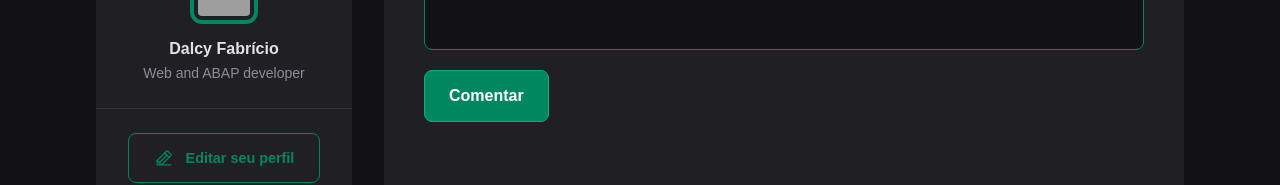
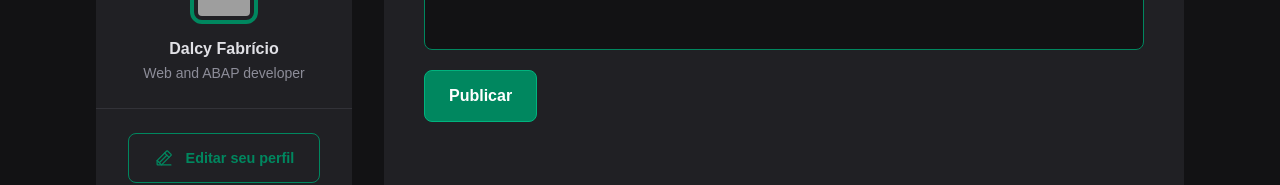
Before and after one commit to Fab2295/Feed-Layout, a React (Vite) app: page / in a window 1280 px wide. Shown: the part 190-375 px from the top of the page. Built offline with nearby package versions, Linux system fonts and the light colour scheme; grey boxes are pictures that could not be loaded.

Commit message:
mudar nome do botão de postar

```diff
--- a/src/App.jsx
+++ b/src/App.jsx
@@ -52,7 +52,7 @@ function App() {
                 onChange={handleOnChangeTextPost}
               />
               <footer>
-                <button onClick={handlePost} type='submit'>Comentar</button>
+                <button onClick={handlePost} type='submit'>Publicar</button>
               </footer>
             </form>
           </div>
@@ -67,6 +67,7 @@ function App() {
                 comments={value.comments}
                 userName={data.userName}
                 avatarProfile={data.avatar}
+                publishedDate={value.publishedAt}
               />)
           })}
         </main>
```
